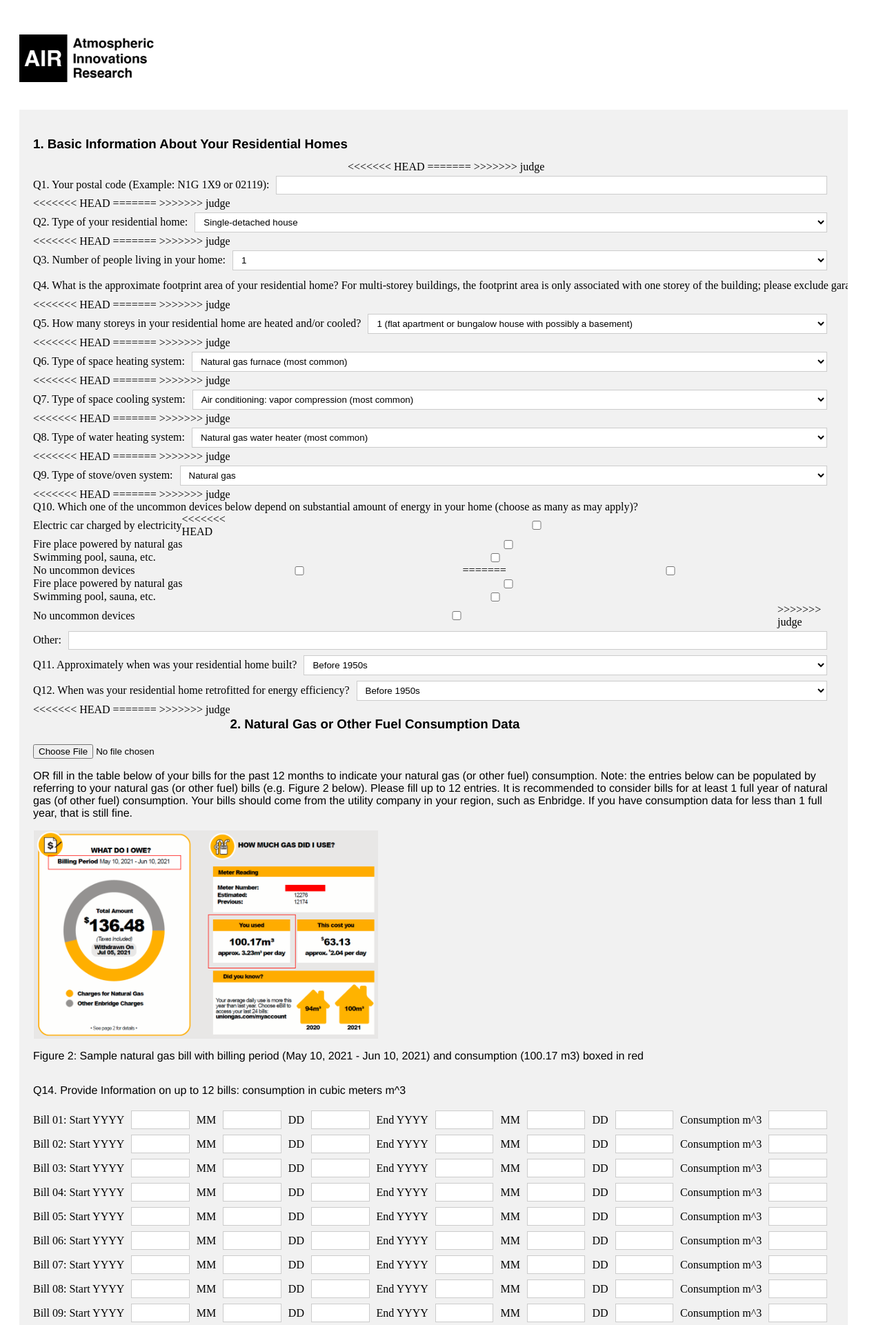
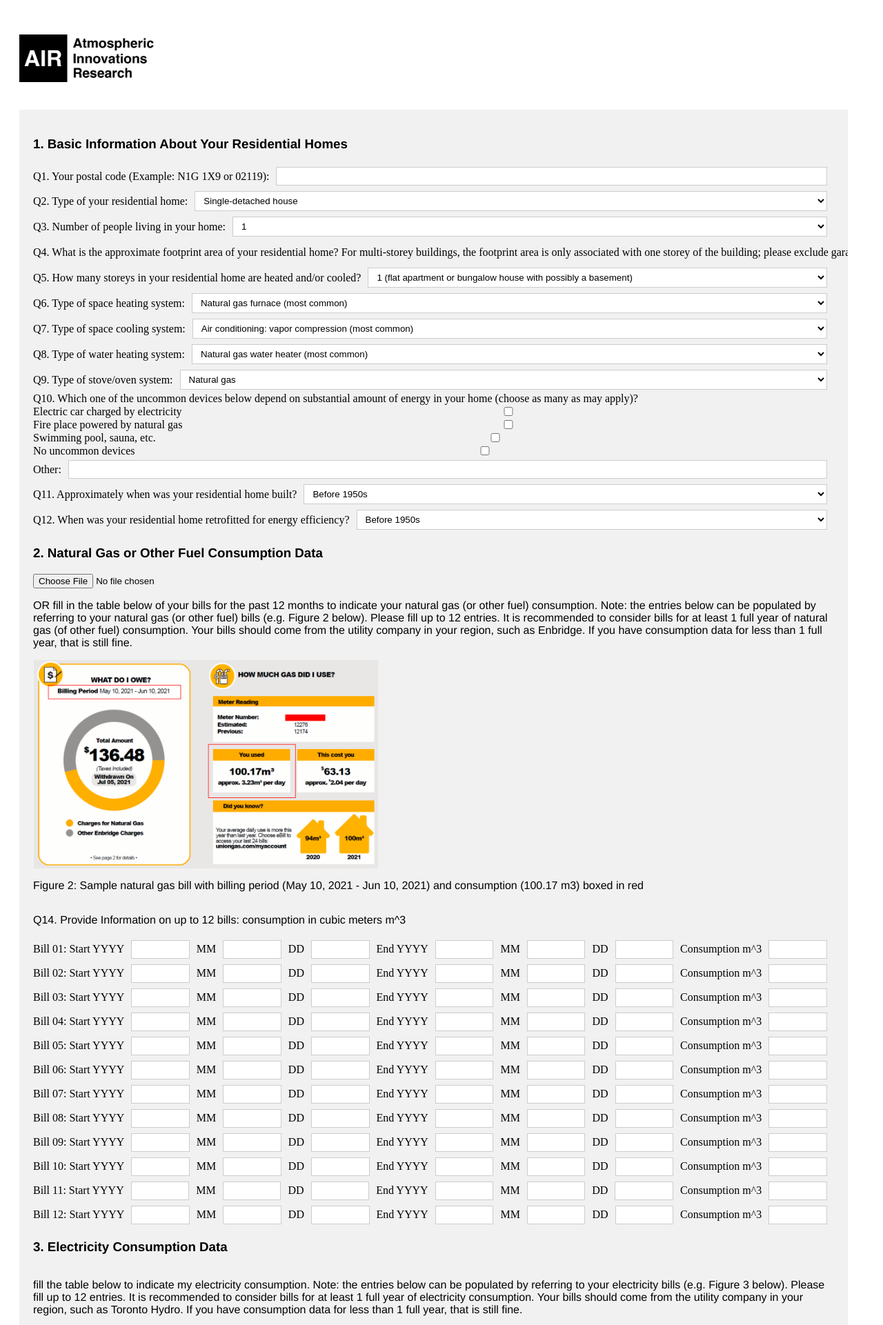
Before and after one commit to judge787/Survey, a Flask app: page /survey in a window 1280 px wide. Shown: the part 1523-3444 px from the top of the page at 69% size. Run offline with Flask 3, Linux system fonts and the light colour scheme; some libraries are stand-ins or nearby versions.

Commit message:
fixed merge conflicts

```diff
--- a/templates/survey.html
+++ b/templates/survey.html
@@ -63,19 +63,10 @@
 
         <h3>1. Basic Information About Your Residential Homes</h3> <br><br>
         <br>
-<<<<<<< HEAD
-=======
-
->>>>>>> judge
         <div class="adjust-size">
         <label for="q1" >Q1. Your postal code (Example: N1G 1X9 or 02119): </label>
         <input type="text" id="q1" name="q1">
         </div>
-<<<<<<< HEAD
-
-=======
-
->>>>>>> judge
         <div class="adjust-size">
           <label for="q2">Q2. Type of your residential home:</label>
           <select id="q2" name="q2">
@@ -88,34 +79,11 @@
           </select>
         </div>
 
-<<<<<<< HEAD
-        <div class="adjust-size" id="q2-other" style="display: none;">
-          <label for="q2-other">Other:</label>
-          <input type="text" id="q2-other" name="q2-other">
-        </div>
-
-        <script>
-        var q2 = document.getElementById("q2");
-        var q2Other = document.getElementById("q2-other");
-
-        q2.addEventListener("change", function() {
-          if (q2.value == "other") {
-            q2Other.style.display = "flex";
-            document.getElementById("q2-other").setAttribute("name", "q2-other");
-          } else {
-            q2Other.style.display = "none";
-            document.getElementById("q2-other").removeAttribute("name");
-          }
-        });
-        </script>
-
-=======
         <div class="adjust-size" id="q2other" style="display: none;">
           <label for="q2other-input">Other:</label>
           <input type="text" id="q2other-input" name="q2other">
         </div>
 
->>>>>>> judge
         <div class="adjust-size">
           <label for="q3">Q3. Number of people living in your home:</label>
           <select id="q3" name="q3">
@@ -144,16 +112,12 @@
             <option value="other">Other</option>
           </select>
         </div>
-<<<<<<< HEAD
-
-=======
 
         <div class="adjust-size" id="q4other" style="display: none;">
           <label for="q4other-input">Other:</label>
           <input type="text" id="q4other-input" name="q4other">
         </div>
 
->>>>>>> judge
 
         <div class="adjust-size" style="word-wrap: break-word;">
           <label for="q5">Q5. How many storeys in your residential home are heated and/or cooled?</label>
@@ -167,15 +131,12 @@
           </select>
         </div>
 
-<<<<<<< HEAD
-=======
         <div class="adjust-size" id="q5other" style="display: none;">
           <label for="q5other-input">Other:</label>
           <input type="text" id="q5other-input" name="q5other">
         </div>
 
 
->>>>>>> judge
         <div class="adjust-size" style="word-wrap: break-word;">
           <label for="q6">Q6. Type of space heating system:</label>
           <select id="q6" name="q6">
@@ -187,15 +148,12 @@
           </select>
         </div>
 
-<<<<<<< HEAD
-=======
         <div class="adjust-size" id="q6other" style="display: none;">
           <label for="q6other-input">Other:</label>
           <input type="text" id="q6other-input" name="q6other">
         </div>
 
 
->>>>>>> judge
         <div class="adjust-size" style="word-wrap: break-word;">
           <label for="q7">Q7. Type of space cooling system:</label>
           <select id="q7" name="q7">
@@ -206,15 +164,12 @@
           </select>
         </div>
 
-<<<<<<< HEAD
-=======
         <div class="adjust-size" id="q7other" style="display: none;">
           <label for="q7other-input">Other:</label>
           <input type="text" id="q7other-input" name="q7other">
         </div>
 
 
->>>>>>> judge
         <div class="adjust-size">
           <label for="q8">Q8. Type of water heating system:</label>
           <select id="q8" name="q8">
@@ -224,15 +179,12 @@
             <option value="other">Other</option>
           </select>
         </div>
-<<<<<<< HEAD
-=======
 
         <div class="adjust-size" id="q8other" style="display: none;">
           <label for="q8other-input">Other:</label>
           <input type="text" id="q8other-input" name="q8other">
         </div>
 
->>>>>>> judge
 
         <div class="adjust-size" style="word-wrap: break-word;">
           <label for="q9">Q9. Type of stove/oven system:</label>
@@ -244,35 +196,17 @@
           </select>
         </div>
 
-<<<<<<< HEAD
-=======
         <div class="adjust-size" id="q9other" style="display: none;">
           <label for="q9other-input">Other:</label>
           <input type="text" id="q9other-input" name="q9other">
         </div>
 
 
->>>>>>> judge
         <div class="adjust-size">
           <label>Q10. Which one of the uncommon devices below depend on substantial amount of energy in your home (choose as many as may apply)?</label>
         </div>
         <div class="adjust-size">
           <label for="q10a">Electric car charged by electricity</label>
-<<<<<<< HEAD
-          <input type="checkbox" id="q10a" name="uncommon-device[]" value="electric-car">
-        </div>
-        <div class="adjust-size">
-          <label for="q10b">Fire place powered by natural gas</label>
-          <input type="checkbox" id="q10b" name="uncommon-device[]" value="fire-place">
-        </div>
-        <div class="adjust-size">
-          <label for="q10c">Swimming pool, sauna, etc.</label>
-          <input type="checkbox" id="q10c" name="uncommon-device[]" value="swimming-pool">
-        </div>
-        <div class="adjust-size">
-          <label for="q10d">No uncommon devices</label>
-          <input type="checkbox" id="q10d" name="uncommon-device[]" value="no-uncommon-devices">
-=======
           <input type="checkbox" id="q10a" name="uncommon-device" value="electric-car">
         </div>
         <div class="adjust-size">
@@ -286,7 +220,6 @@
         <div class="adjust-size">
           <label for="q10d">No uncommon devices</label>
           <input type="checkbox" id="q10d" name="uncommon-device" value="no-uncommon-devices">
->>>>>>> judge
         </div>
         <div class="adjust-size">
           <label for="q10e">Other:</label>
@@ -313,41 +246,6 @@
             <option value="dont-know">I don't know</option>
           </select>
         </div>
-<<<<<<< HEAD
-
-
-
-        <!-- <div>
-          <label>Q10. Which one of the uncommon devices below depend on substantial amount of energy in your home (choose as many as may apply)?</label>
-          </div>
-          <div>
-            <input type="checkbox" id="electric-car" name="uncommon-device[]" value="electric-car">
-            <label for="electric-car">Electric car charged by electricity</label>
-          </div>
-          <div>
-            <input type="checkbox" id="fire-place" name="uncommon-device[]" value="fire-place">
-            <label for="fire-place">Fire place powered by natural gas</label>
-          </div>
-          <div>
-            <input type="checkbox" id="swimming-pool" name="uncommon-device[]" value="swimming-pool">
-            <label for="swimming-pool">Swimming pool, sauna, etc.</label>
-          </div>
-          <div>
-            <input type="checkbox" id="no-uncommon-devices" name="uncommon-device[]" value="no-uncommon-devices">
-            <label for="no-uncommon-devices">No uncommon devices</label>
-          </div>
-          <div class="adjust-size">
-            <label for="other-uncommon-devices">Other:</label>
-            <input type="text" id="other-uncommon-devices" name="other-uncommon-devices">
-          </div> -->
-
-
-        <!-- <div class="adjust-size">
-        <label for="q2">Q2. Type of your residential home: (Example: detached, semi-detached, townhouse, apartment, etc.): </label>
-        </div> -->
-
-=======
->>>>>>> judge
 
     <!-- 2. Natural Gas or Other Fuel Consumption Data portion -->
 
@@ -565,17 +463,8 @@
           <input type="text" id="q14l7" name="q14l7">
         </div>
 
-<<<<<<< HEAD
-
-
-
-
-
-        <h3>3 Electricity Consumption Data</h3>
-=======
 
         <h3>3. Electricity Consumption Data</h3>
->>>>>>> judge
         <p>fill the table below to indicate my electricity consumption. Note: the entries below can be populated by referring to your electricity bills (e.g. Figure 3 below). Please fill up to 12 entries. It is recommended to consider bills for at least 1 full year of electricity consumption. Your bills should come from the utility company in your region, such as Toronto Hydro. If you have consumption data for less than 1 full year, that is still fine.</p> <br>
         <!-- !important, im not sure if i want to add any of the figures, we might just replace it with a short video instead at the end of the page -->
         <p>Q15. Provide Information on up to 12 bills: consumption in kilo Watt hours (kW-hr); please note that in some regions the electricity price varies according to time of year and day. In such cases, simply report the total electricity used in the billing cycle by adding all the consumptions together.</p><br>
```
